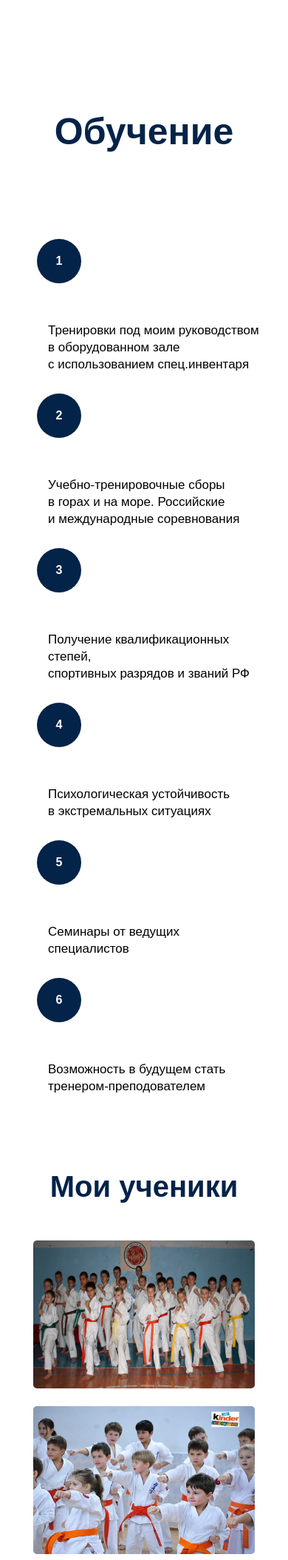
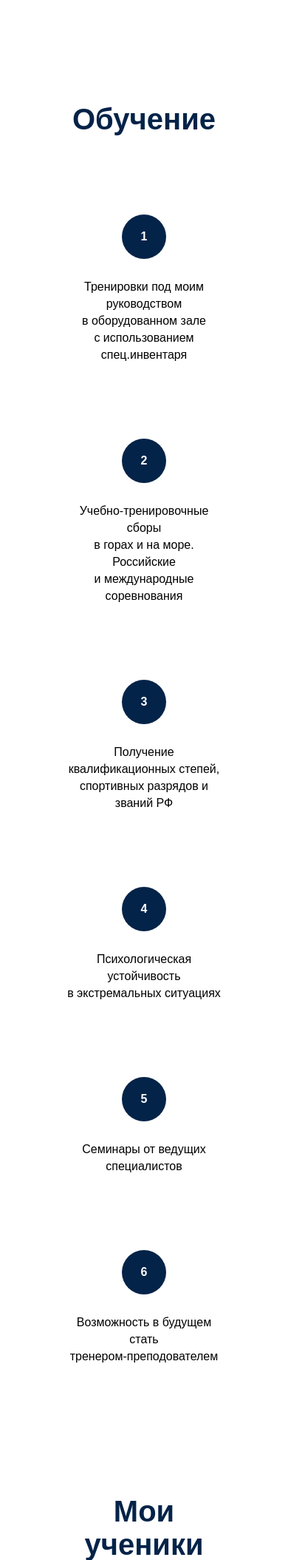
Before and after one commit to Legenda1224/repo-html, a PHP site: page / in a window 390 px wide. Shown: the part 845-2954 px from the top of the page at 74% size. Run offline with PHP 8.4, Linux system fonts and the light colour scheme.

Commit message:
Update style.css

```diff
--- a/css/style.css
+++ b/css/style.css
@@ -584,7 +584,6 @@ footer{
 .d-flex-raspisanie{
     display: flex;
     justify-content: center;
-    flex-direction: column;
     align-items: center;
     box-shadow: none;
     padding-top: 100px;
@@ -592,6 +591,7 @@ footer{
 }
 
 .ponid{
+    margin: 0px 0px ;
     margin-bottom: 50px;
 }
 .ponid:hover{
@@ -618,6 +618,7 @@ footer{
 
 
 .subot{
+    margin: 0px 0px;
     margin-bottom: 50px;
 }
 .subot:hover{
@@ -680,7 +681,7 @@ footer{
 @media (max-width: 460px){
 
 .zagolovok h3{
-    font-size: 35px;
+    font-size: 45px;
     color: white;
 }
 .zagolovok p{
@@ -694,10 +695,14 @@ footer{
     margin-top: 40px;
     font-size: 17px;
 }
+
+
+/*Обучение*/
+
 .container2{
-    max-width: 460px;
-    padding-left: 50px;
-    padding-right: 50px;
+    max-width: 220px;
+    padding-left:0px;
+    padding-right: 0px;
     margin: 0 auto;
 }
 .d-flex_wrapper{
@@ -721,7 +726,7 @@ footer{
     display: flex;
     flex-wrap: wrap;
     justify-content: center;
-    flex-direction: column;
+    flex-direction:row;
 
 }
 .border_radius{
@@ -742,17 +747,18 @@ footer{
     font-size: 18px;
 }
 .wrapper_shena .text{
+    text-align: center;
     line-height: 23px;
     position: relative;
     font-family: sans-serif;
-    top: 5px;
-    left: 15px;
-    font-size: 17px;
+    padding-bottom: 50px;
+    top: -20px;
+    left: 0px;
+    font-size: 16px;
 }
 
 
 }
-
 
 
 @media (max-width: 400px){
@@ -761,7 +767,7 @@ footer{
     padding-top: 0px;
 }
 .zagolovok h3{
-    font-size: 37px;
+    font-size: 40px;
     color: white;
 }
 .zagolovok p{
@@ -778,7 +784,9 @@ footer{
     font-weight: 700;
 }
 
-
+.wrapper h3{
+    font-size: 40px;
+}
 
 /*raspisanie*/
 
@@ -815,6 +823,7 @@ footer{
 
 
 .sreda{
+    margin: 0px 0px ;
     margin-bottom: 50px;
 }
 .sreda:hover{
```
